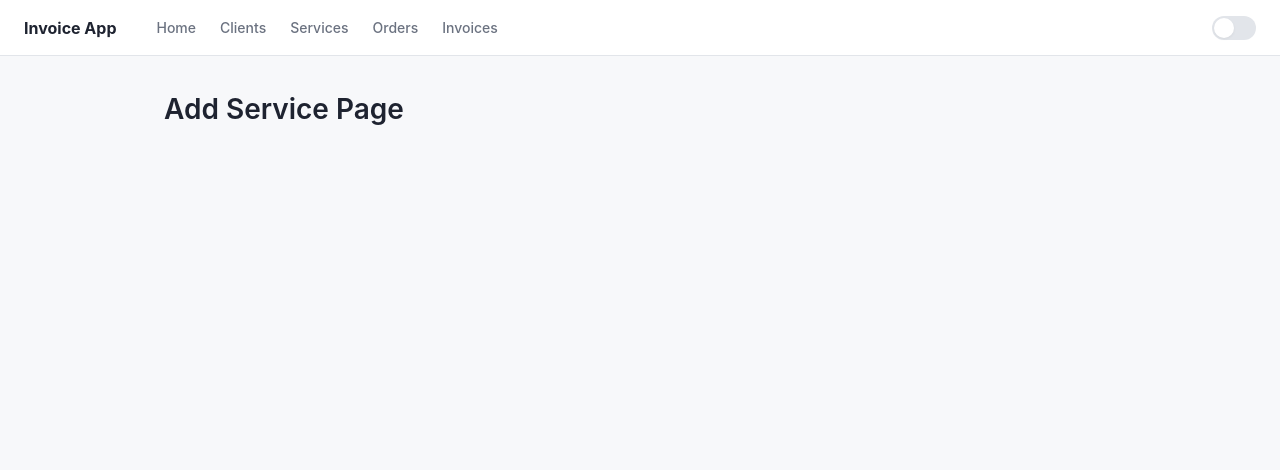
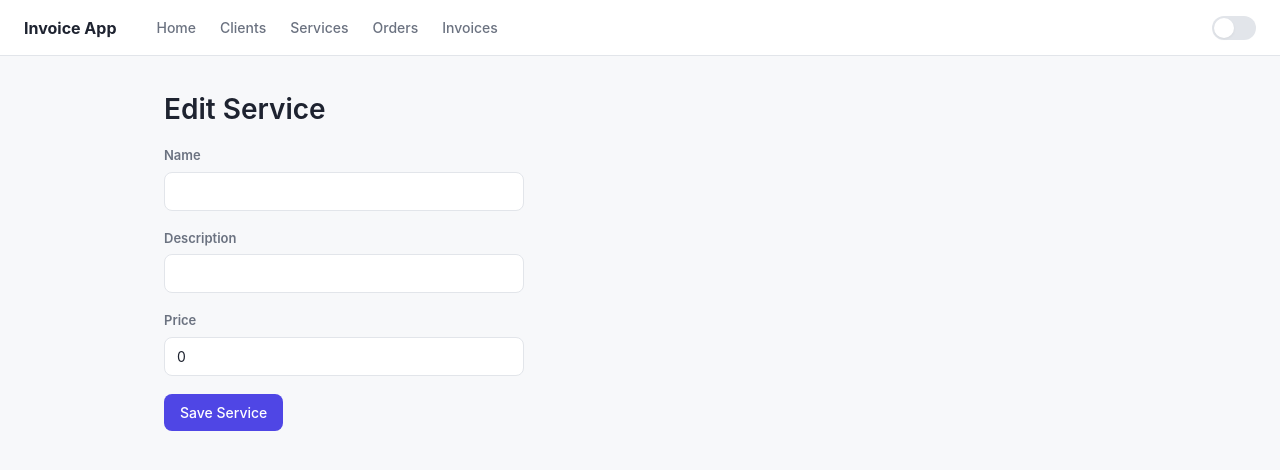
Before and after one commit to RonydaEssam/invoice-app, a React (Vite) app in the folder client/: page /services/edit/1 in a window 1280 px wide. Shown: the top 470 px of the page. Built offline with nearby package versions, Linux system fonts and the light colour scheme; no server answers.

Commit message:
create add/edit services & connect api endpoints

```diff
--- a/client/src/pages/AddServicePage.tsx
+++ b/client/src/pages/AddServicePage.tsx
@@ -1,5 +1,70 @@
+import { useNavigate, useParams } from "react-router-dom"
+import { FormInput } from "../components/shared/FormInput";
+import { useEffect, useState } from "react";
+import { submitData } from "../api/transformData";
+import '../components/shared/FormInput.css'
+
 function AddServicePage() {
-    return <h1>Add Service Page</h1>
+    const { id } = useParams();
+    const [name, setName] = useState('');
+    const [description, setDescription] = useState('');
+    const [price, setPrice] = useState(0);
+
+    const navigate = useNavigate();
+
+    const data = { name, description, price };
+
+    const saveService = () => {
+        submitData("services", id ? "PUT" : "POST", data, id ? Number(id) : undefined)
+            .then(() => navigate('/services'))
+    }
+
+    useEffect(() => {
+        if (!id) return;
+
+        fetch(`http://localhost:3000/services/${Number(id)}`)
+            .then(response => response.json())
+            .then(data => {
+                setName(data.name)
+                setDescription(data.description)
+                setPrice(data.price)
+            })
+    }, [id])
+
+    return (
+        <div>
+            {id ? <h1>Edit Service</h1> : <h1>Add Service</h1>}
+
+            <FormInput
+                label="Name"
+                name="name"
+                type="text"
+                value={name}
+                onChange={(event) => setName(event.target.value)}
+            />
+
+            <FormInput
+                label="Description"
+                name="description"
+                type="text"
+                value={description}
+                onChange={(event) => setDescription(event.target.value)}
+            />
+
+            <FormInput
+                label="Price"
+                name="price"
+                type="number"
+                value={price}
+                onChange={(event) => setPrice(Number(event.target.value))}
+            />
+
+            <div className="form-actions">
+                <button onClick={saveService} className="btn-primary">Save Service</button>
+            </div>
+
+        </div>
+    )
 }
 
 export default AddServicePage
--- a/client/src/pages/ServicesPage.tsx
+++ b/client/src/pages/ServicesPage.tsx
@@ -1,6 +1,7 @@
 import { useEffect, useState } from "react";
 import '../components/shared/styles/ListPage.css';
-import { Link } from "react-router-dom";
+import { Link, useNavigate, useParams } from "react-router-dom";
+import { deleteData } from "../api/transformData";
 
 interface Service {
     id: number,
@@ -11,6 +12,7 @@ interface Service {
 
 function ServicesPage() {
     const [services, setServices] = useState<Service[]>([]);
+    const navigate = useNavigate();
 
     useEffect(() => {
         fetch('http://localhost:3000/services')
@@ -18,11 +20,17 @@ function ServicesPage() {
             .then(data => setServices(data))
     }, [])
 
+    function deleteService(id: number) {
+        deleteData("services", Number(id))
+            .then(() => setServices(services.filter(service => service.id !== id)))
+            .catch(error => alert(error.message))
+    }
+
     return (
         <div>
             <div className="list-header">
                 <h1>Services</h1>
-                <Link to='services/new' className="btn-primary">+ Add Service</Link>
+                <Link to='/services/new' className="btn-primary">+ Add Service</Link>
             </div>
 
             <div className="card-list">
@@ -34,6 +42,9 @@ function ServicesPage() {
                                 <p className="card-subtitle">price: {service.price}</p>
                                 <p className="card-description">{service.description}</p>
                             </div>
+
+                            <button onClick={() => deleteService(service.id)}>delete</button>
+                            <button onClick={() => navigate(`edit/${service.id}`)}>edit</button>
                         </div>
                     ))
                 }
```
